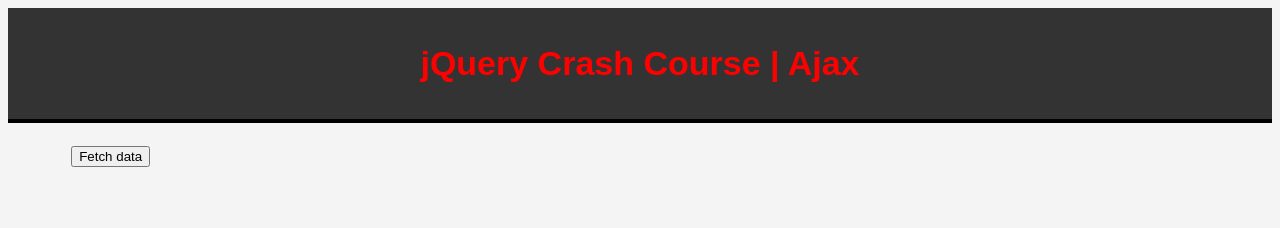
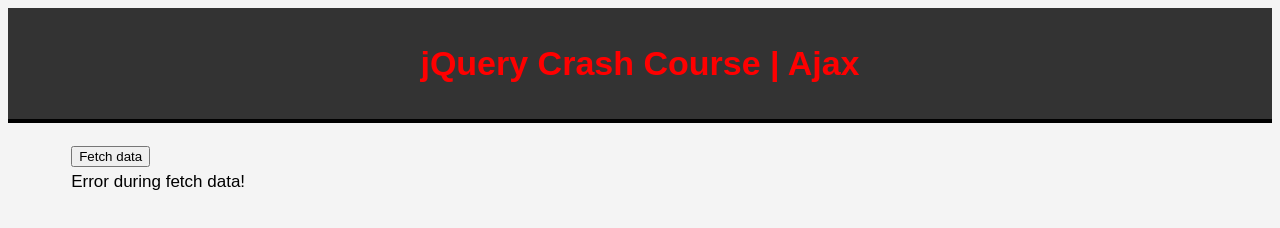
Before and after one commit to wuyeelok/dog_slideshow, a website: page index_ajax.html in a window 1280 px wide. Both pictures are taken after a click on the button "Fetch data". Drawn offline with Linux system fonts and the light colour scheme; no server answers.

Commit message:
Add error handling

```diff
--- a/index_ajax.html
+++ b/index_ajax.html
@@ -45,7 +45,11 @@
                         function (response, status, xhr) {
                             console.log(`Response: ${response}`);
                             console.log(`Status: ${status}`);
-                            console.log(`xhr status: ${xhr.status}`);
+                            console.log(`xhr status text: ${xhr.statusText}`);
+
+                            if (status == "error") {
+                                $("#result").text("Error during fetch data!");
+                            }
                         }
                     );
                 });
```
